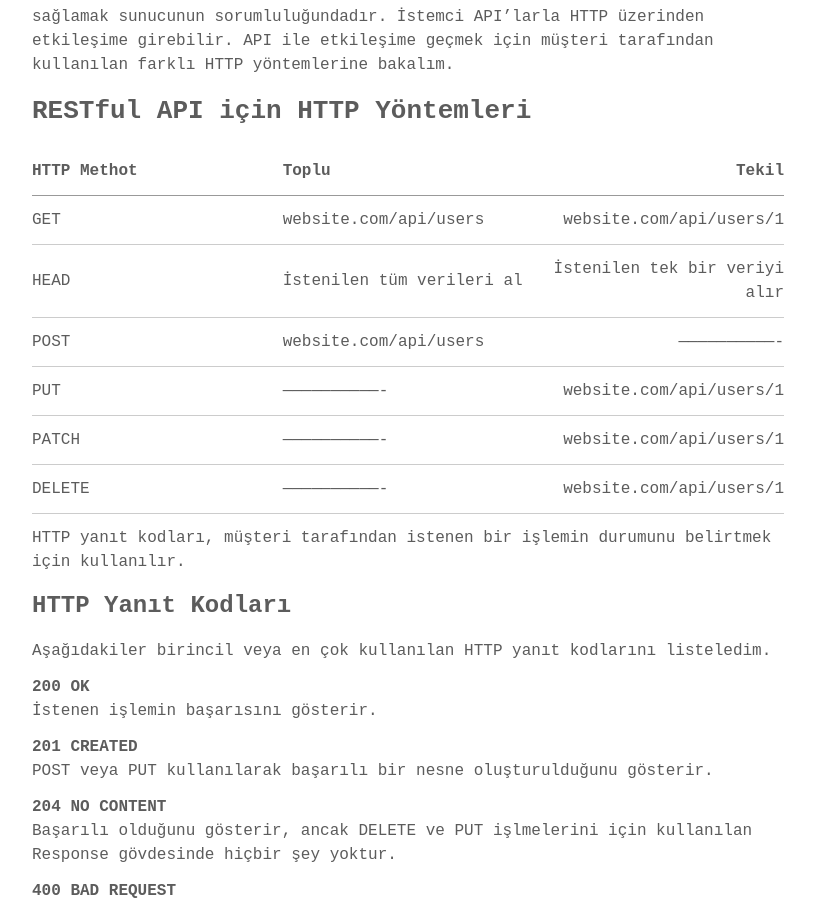
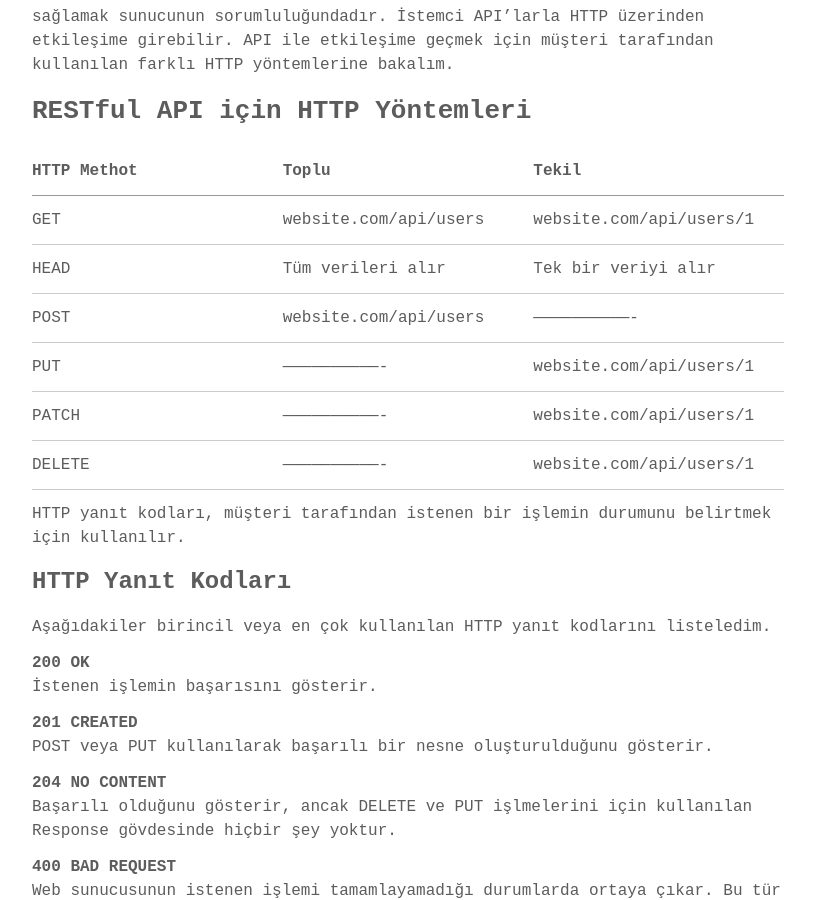
Before and after one commit to xShuden/furkansayim.github.io, a Jekyll site: the page built from _posts/2019-08-07-restful-api-nasil-hacklenir.md, in a window 1280 px wide and 900 px high, scrolled down 2110 px. Shown: the whole window, without its empty margins (232-1047 px from the left). Built offline with Jekyll 4.4.1, drawn with Linux system fonts in a browser that asks for light colours; some web fonts are replaced.

Commit message:
API Hack Post 01 Update 07

```diff
--- a/_posts/2019-08-07-restful-api-nasil-hacklenir.md
+++ b/_posts/2019-08-07-restful-api-nasil-hacklenir.md
@@ -51,9 +51,9 @@ Bir RESTful API istemcisinin, API'nin yapısıyla ilgili ayrıntıları bilmesi
 ## RESTful API için HTTP Yöntemleri
 
 | HTTP Methot    | Toplu                            | Tekil                             |
-|     :---       |     :---                         |     ---:                          |
+|     :---       |     :---                         |     :---                          |
 | GET            | website.com/api/users            | website.com/api/users/1           |
-| HEAD           | İstenilen tüm verileri al        | İstenilen tek bir veriyi alır     |
+| HEAD           | Tüm verileri alır                | Tek bir veriyi alır               |
 | POST           | website.com/api/users            | -------------------------------   |
 | PUT            | -------------------------------  | website.com/api/users/1           |
 | PATCH          | -------------------------------  | website.com/api/users/1           |
```
